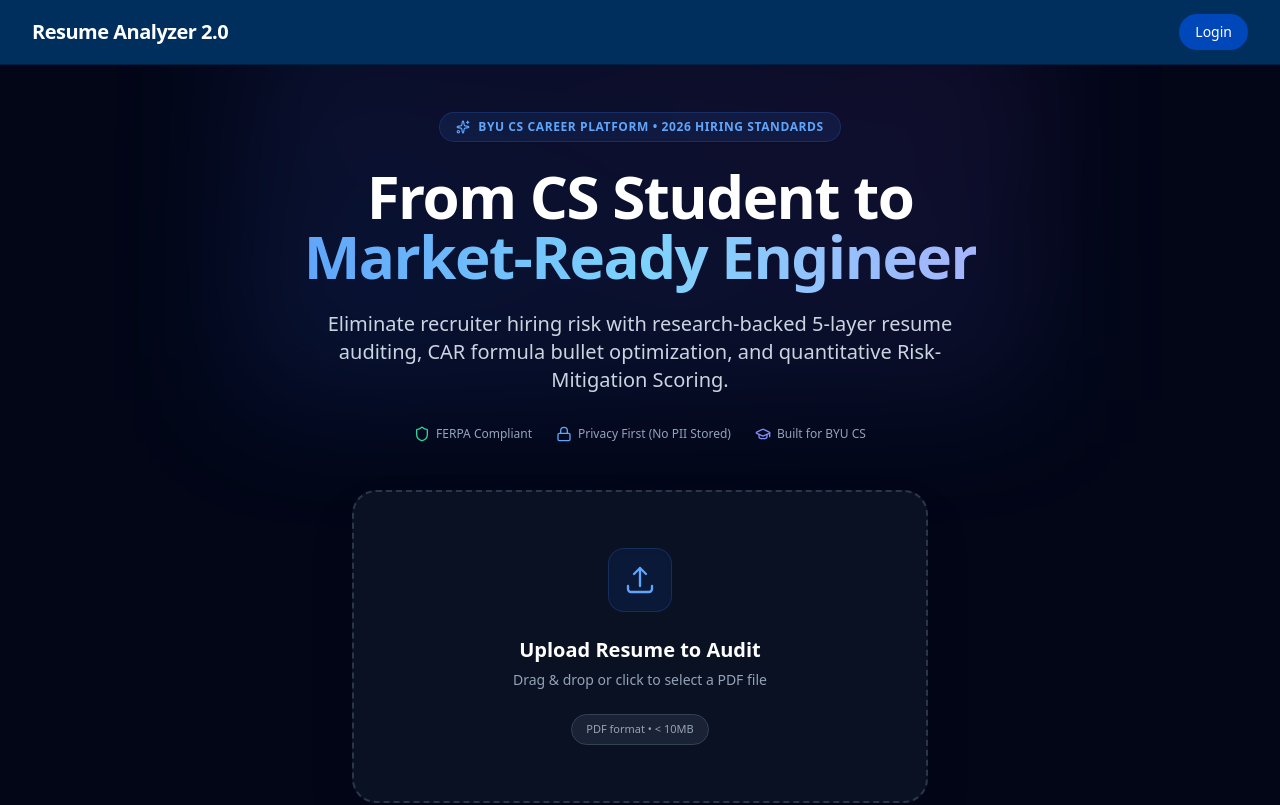
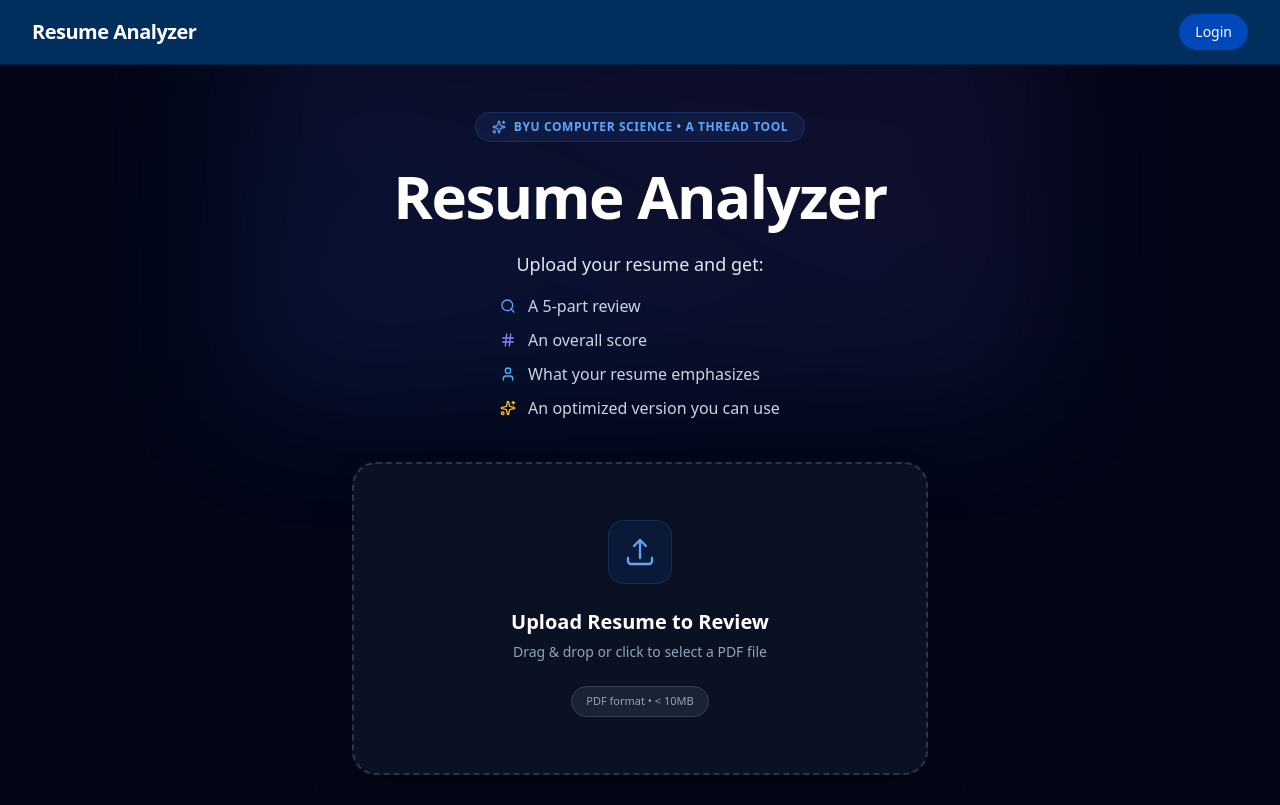
Before and after one commit to wapinheiro/resume_analyzer_2.0, a Next.js app in the folder frontend/: page / in a window 1280 px wide. Shown: the top 805 px of the page. Built offline with nearby package versions, Linux system fonts and the light colour scheme; no server answers.

Commit message:
feat(ui): update hero copy, eyebrow, feature list, upload box title, and navbar brand

```diff
--- a/frontend/src/app/page.tsx
+++ b/frontend/src/app/page.tsx
@@ -8,7 +8,7 @@ import { FrameworkGrid } from '@/components/home/FrameworkGrid';
 import { RMSBenchmarkTeaser } from '@/components/home/RMSBenchmarkTeaser';
 import { useSession } from 'next-auth/react';
 import { analyzeResume } from '@/services/api';
-import { Shield, Lock, GraduationCap, Calendar, Sparkles, ArrowRight } from 'lucide-react';
+import { Search, Hash, User, Sparkles, Calendar } from 'lucide-react';
 
 export default function Home() {
     const { data: session } = useSession();
@@ -75,34 +75,35 @@ export default function Home() {
                     {/* Top Pill */}
                     <div className="inline-flex items-center gap-2 px-4 py-1.5 rounded-full bg-blue-500/10 border border-blue-500/20 text-blue-400 text-xs font-semibold uppercase tracking-wider mb-6 shadow-sm">
                         <Sparkles className="w-3.5 h-3.5" />
-                        <span>BYU CS Career Platform • 2026 Hiring Standards</span>
+                        <span>BYU Computer Science • A Thread tool</span>
                     </div>
 
                     <h1 className="text-4xl sm:text-6xl font-extrabold tracking-tight text-white mb-6 leading-tight max-w-3xl">
-                        From CS Student to <br />
-                        <span className="bg-gradient-to-r from-blue-400 via-sky-300 to-indigo-300 bg-clip-text text-transparent">
-                            Market-Ready Engineer
-                        </span>
+                        Resume Analyzer
                     </h1>
 
-                    <p className="text-base sm:text-xl text-slate-300 max-w-2xl mb-8 leading-relaxed">
-                        Eliminate recruiter hiring risk with research-backed 5-layer resume auditing, CAR formula bullet optimization, and quantitative Risk-Mitigation Scoring.
-                    </p>
-
-                    {/* Trust Badges */}
-                    <div className="flex flex-wrap items-center justify-center gap-4 sm:gap-6 text-xs text-slate-400 mb-12">
-                        <span className="inline-flex items-center gap-1.5">
-                            <Shield className="w-4 h-4 text-emerald-400" />
-                            FERPA Compliant
-                        </span>
-                        <span className="inline-flex items-center gap-1.5">
-                            <Lock className="w-4 h-4 text-blue-400" />
-                            Privacy First (No PII Stored)
-                        </span>
-                        <span className="inline-flex items-center gap-1.5">
-                            <GraduationCap className="w-4 h-4 text-indigo-400" />
-                            Built for BYU CS
-                        </span>
+                    <div className="text-center max-w-xl mb-10">
+                        <p className="text-base sm:text-lg font-medium text-slate-200 mb-4">
+                            Upload your resume and get:
+                        </p>
+                        <ul className="text-sm sm:text-base text-slate-300 space-y-2.5 inline-block text-left">
+                            <li className="flex items-center gap-3">
+                                <Search className="w-4 h-4 text-blue-400 shrink-0" />
+                                <span>A 5-part review</span>
+                            </li>
+                            <li className="flex items-center gap-3">
+                                <Hash className="w-4 h-4 text-indigo-400 shrink-0" />
+                                <span>An overall score</span>
+                            </li>
+                            <li className="flex items-center gap-3">
+                                <User className="w-4 h-4 text-sky-400 shrink-0" />
+                                <span>What your resume emphasizes</span>
+                            </li>
+                            <li className="flex items-center gap-3">
+                                <Sparkles className="w-4 h-4 text-amber-400 shrink-0" />
+                                <span>An optimized version you can use</span>
+                            </li>
+                        </ul>
                     </div>
 
                     {/* Authenticated Banner */}
@@ -113,7 +114,7 @@ export default function Home() {
                                     <span>Welcome back, {session.user.name || session.user.email}</span>
                                 </h3>
                                 <p className="text-xs text-slate-400 mt-1">
-                                    Ready to re-audit your resume or review advisor feedback?
+                                    Ready to re-review your resume or check advisor feedback?
                                 </p>
                             </div>
                             <div className="flex items-center gap-2 shrink-0">
@@ -155,7 +156,7 @@ export default function Home() {
                             <div className="py-4 flex flex-col items-center text-center">
                                 <div className="w-14 h-14 border-4 border-blue-500 border-t-transparent rounded-full animate-spin mb-4" />
                                 <p className="text-blue-400 font-semibold text-lg animate-pulse mb-1">{loadingStep}</p>
-                                <p className="text-xs text-slate-400">Evaluating 5-layer framework &amp; calculating RMS score...</p>
+                                <p className="text-xs text-slate-400">Generating your 5-part review &amp; score...</p>
                             </div>
                         ) : (
                             <>
@@ -165,7 +166,7 @@ export default function Home() {
                                     </svg>
                                 </div>
                                 <div className="text-center">
-                                    <p className="text-xl font-bold text-white mb-1.5">Upload Resume to Audit</p>
+                                    <p className="text-xl font-bold text-white mb-1.5">Upload Resume to Review</p>
                                     <p className="text-xs sm:text-sm text-slate-400">Drag &amp; drop or click to select a PDF file</p>
                                 </div>
                                 <div className="px-3.5 py-1.5 rounded-full bg-slate-800/80 border border-slate-700 text-[11px] font-medium text-slate-400">
--- a/frontend/src/components/ui/Navbar.tsx
+++ b/frontend/src/components/ui/Navbar.tsx
@@ -21,7 +21,7 @@ export function Navbar() {
                 <div className="flex items-center justify-between h-16">
                     <div className="flex items-center">
                         <Link href="/" className="text-xl font-bold text-white tracking-tight">
-                            Resume Analyzer 2.0
+                            Resume Analyzer
                         </Link>
                     </div>
                     <div className="hidden md:block">
```
